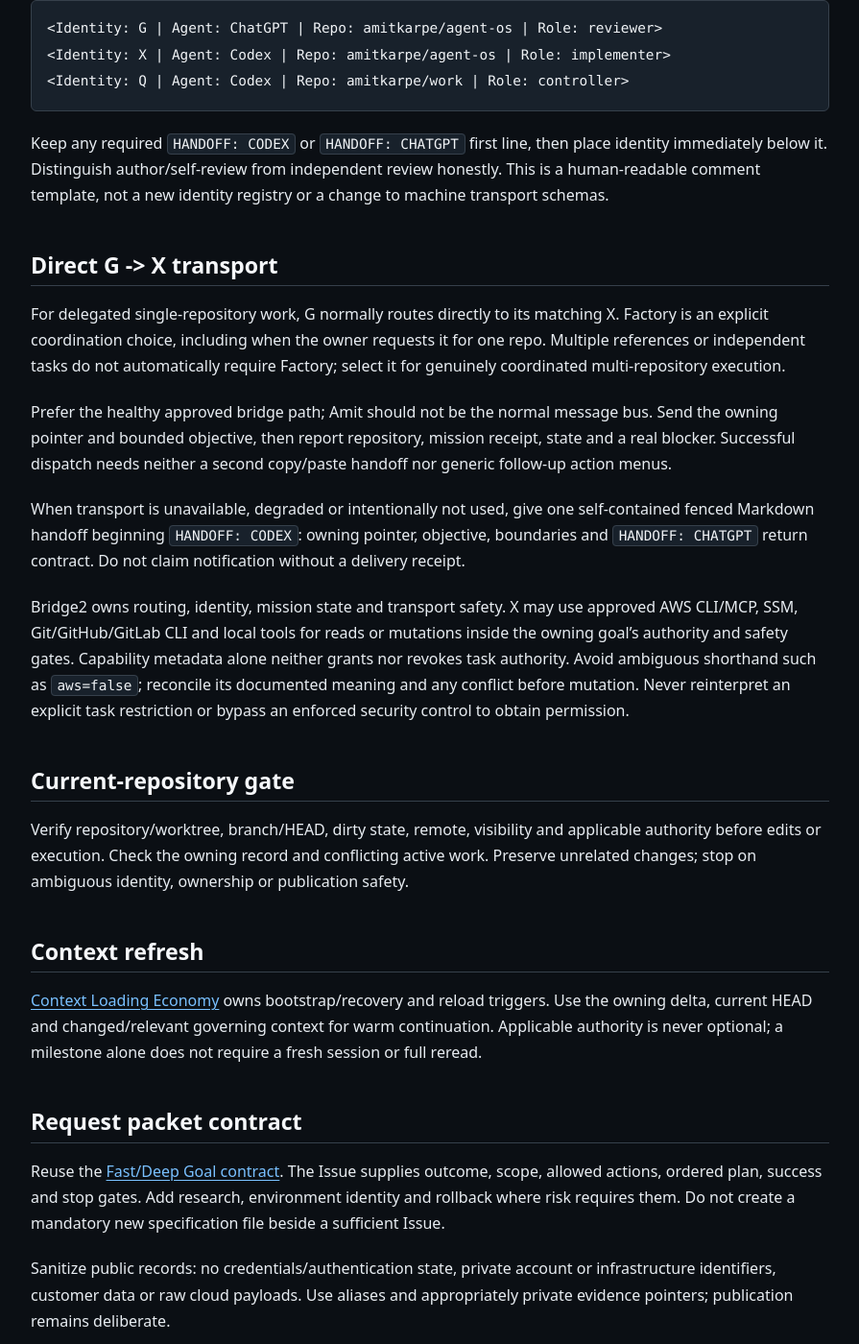
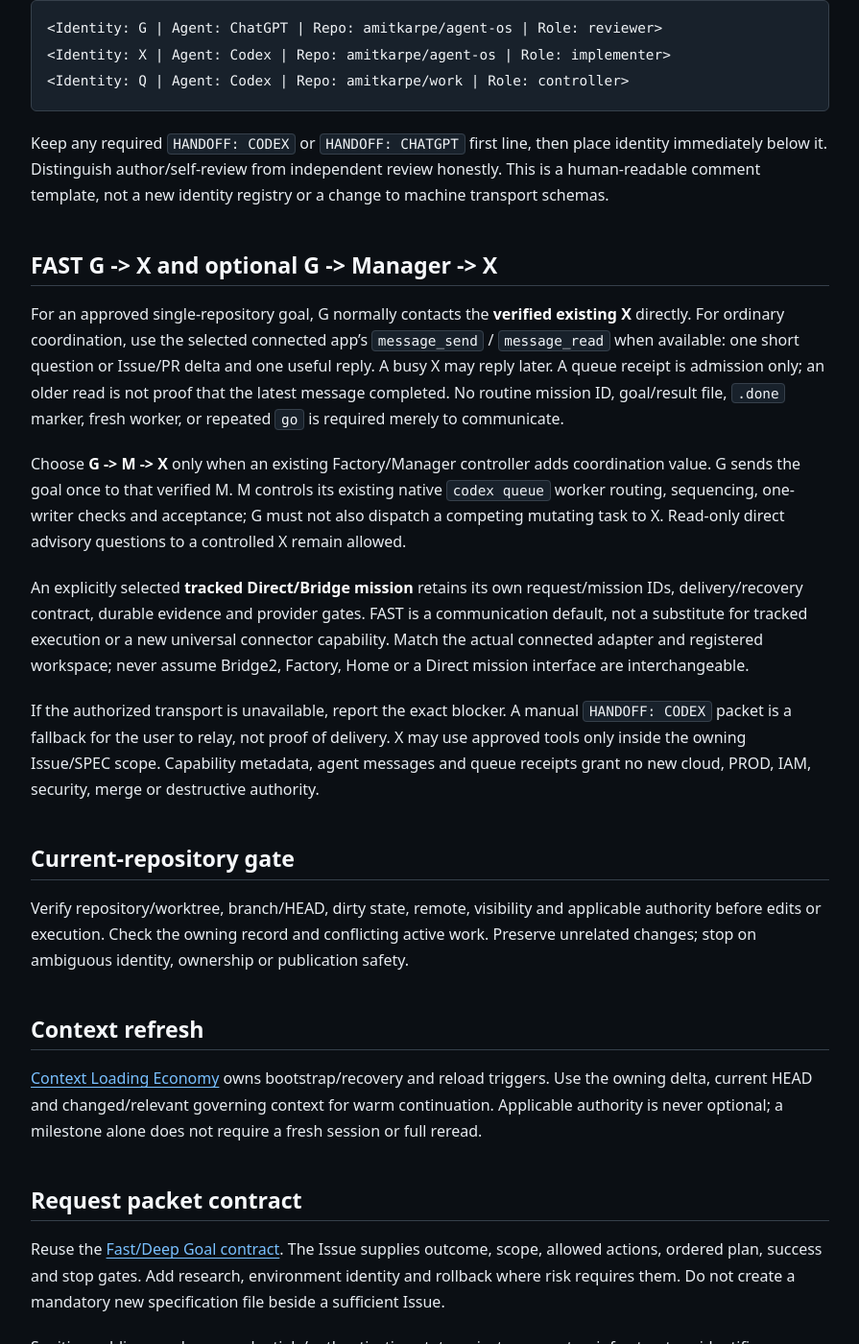
Before and after one commit to amitkarpe/agent-os, a Jekyll site: the page built from kb/playbooks/integrations/chatgpt-codex-collaboration-protocol.md, in a window 1280 px wide and 1400 px high, scrolled down 3726 px. Shown: the whole window at 96% size, without its empty margins (192-1087 px from the left). Built offline with Jekyll 4.4.1, drawn with Linux system fonts in a browser that asks for light colours.

Commit message:
docs: establish FAST-first G-X and optional Manager routing (work #193)

```diff
--- a/kb/playbooks/integrations/chatgpt-codex-collaboration-protocol.md
+++ b/kb/playbooks/integrations/chatgpt-codex-collaboration-protocol.md
@@ -149,30 +149,34 @@
 
 <a id="bridge-first-g---fx-transport"></a>
 
-## Direct G -> X transport
+## FAST G -> X and optional G -> Manager -> X
 
-For delegated single-repository work, G normally routes directly to its matching
-X. Factory is an explicit coordination choice, including when the owner requests
-it for one repo. Multiple references or independent tasks do not automatically
-require Factory; select it for genuinely coordinated multi-repository execution.
+For an approved single-repository goal, G normally contacts the **verified
+existing X** directly. For ordinary coordination, use the selected connected
+app's `message_send` / `message_read` when available: one short question or
+Issue/PR delta and one useful reply. A busy X may reply later. A queue receipt
+is admission only; an older read is not proof that the latest message completed.
+No routine mission ID, goal/result file, `.done` marker, fresh worker, or
+repeated `go` is required merely to communicate.
 
-Prefer the healthy approved bridge path; Amit should not be the normal message
-bus. Send the owning pointer and bounded objective, then report repository,
-mission receipt, state and a real blocker. Successful dispatch needs neither a
-second copy/paste handoff nor generic follow-up action menus.
+Choose **G -> M -> X** only when an existing Factory/Manager controller adds
+coordination value. G sends the goal once to that verified M. M controls its
+existing native `codex queue` worker routing, sequencing, one-writer checks
+and acceptance; G must not also dispatch a competing mutating task to X.
+Read-only direct advisory questions to a controlled X remain allowed.
 
-When transport is unavailable, degraded or intentionally not used, give one
-self-contained fenced Markdown handoff beginning `HANDOFF: CODEX`: owning
-pointer, objective, boundaries and `HANDOFF: CHATGPT` return contract. Do not
-claim notification without a delivery receipt.
+An explicitly selected **tracked Direct/Bridge mission** retains its own
+request/mission IDs, delivery/recovery contract, durable evidence and provider
+gates. FAST is a communication default, not a substitute for tracked
+execution or a new universal connector capability. Match the actual connected
+adapter and registered workspace; never assume Bridge2, Factory, Home or a
+Direct mission interface are interchangeable.
 
-Bridge2 owns routing, identity, mission state and transport safety. X may use
-approved AWS CLI/MCP, SSM, Git/GitHub/GitLab CLI and local tools for reads or
-mutations inside the owning goal's authority and safety gates. Capability
-metadata alone neither grants nor revokes task authority. Avoid ambiguous
-shorthand such as `aws=false`; reconcile its documented meaning and any
-conflict before mutation. Never reinterpret an explicit task restriction or
-bypass an enforced security control to obtain permission.
+If the authorized transport is unavailable, report the exact blocker. A
+manual `HANDOFF: CODEX` packet is a fallback for the user to relay, not proof
+of delivery. X may use approved tools only inside the owning Issue/SPEC scope.
+Capability metadata, agent messages and queue receipts grant no new cloud,
+PROD, IAM, security, merge or destructive authority.
 
 ## Current-repository gate
 
```
